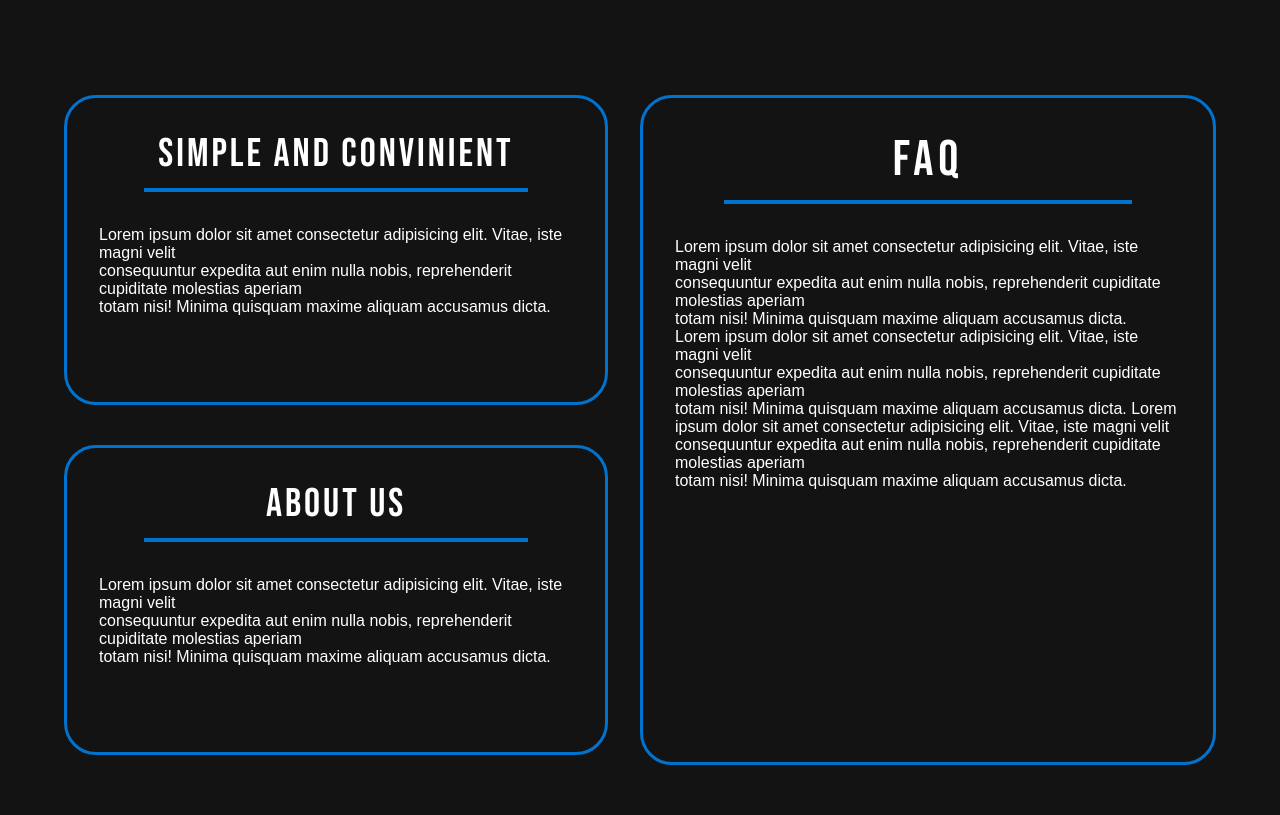
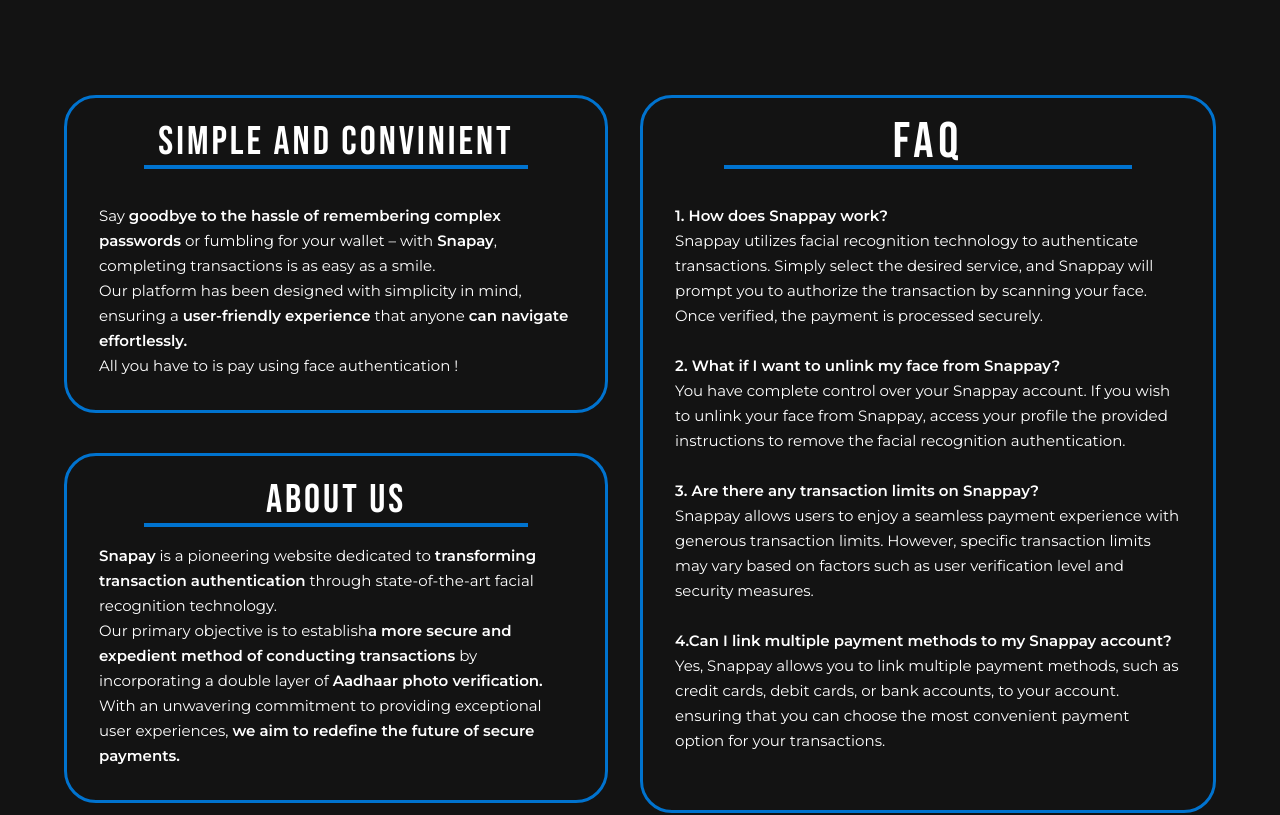
Before and after one commit to TijilM/amex-makeathon2023-SnaPay, a website: page client/index.html in a window 1280 px wide. Shown: the part 840-1655 px from the top of the page. Drawn offline with Linux system fonts and the light colour scheme.

Commit message:
final text content added

```diff
--- a/client/contactUs.css
+++ b/client/contactUs.css
@@ -8,7 +8,7 @@
     padding-bottom: 20px;
   }
   .footer{
-    height: 3vh;
+    height: 8vh;
     background-color: #0073cf;
   }
   .heading{
--- a/client/hero.css
+++ b/client/hero.css
@@ -24,24 +24,28 @@
 .us{
    background-color: #131313;
    color: #fff;
-   height: 120vh;
    display: flex;
    flex-direction: column;
    align-items: center;
    text-align: center;
+   padding-bottom: 4rem;
 }
 .use{
    display: flex;
    justify-content: center;
 
 }
-.para{
+.para,.para1{
    border: 3px solid #0073cf;
    padding: 2rem;
    border-radius: 2rem;
-   height: 30vh;
    text-align: left;
    margin-top: 5vh;
+}
+.para p,.para1 p{
+   font-family: 'Montserrat', sans-serif;
+   font-size: 15px;
+   line-height: 25px;
 }
 .para .heading{
    font-family: 'Bebas Neue', sans-serif;
@@ -63,19 +67,12 @@
    border: 2px solid #0073cf;
    margin-bottom: 1rem;
  }
-.faq .para1{
-   border: 3px solid #0073cf;
-   padding: 2rem;
-   margin-top: 5vh;
-   border-radius: 2rem;
-   height: 75vh;
-   text-align: left;
-}
+
 .context {
    width: 100%;
    position: absolute;
    top: 30vh;
-   z-index: 1; /* Move the context above the animation layer */
+   z-index: 1;
 }
 .context p {
    text-align: center;
@@ -96,10 +93,6 @@
    border: none;
    font-family: 'Bebas Neue', sans-serif;
    text-decoration: none;
-
-   /* position: relative; Add position relative to create stacking context */
-   /* z-index: 1; Move the buttons above the animation layer */
-   /* font-family: 'Montserrat', sans-serif; */
 
 }
 .context .flexBox .btn:hover {
@@ -266,7 +259,6 @@
  }
  .topnav a:hover{
    text-decoration: underline;
-   /* text-decoration-color:#0073cf ; */
    color: #0073cf;
    transform: scale(1.2);
    transition: 0.5s;
--- a/client/index.html
+++ b/client/index.html
@@ -7,7 +7,7 @@
     <title>Snapay</title>
     <script defer type="text/javascript" src="./hero.js"></script>
     <link rel="stylesheet" href="hero.css" />
-    <link rel="icon" type="image/x-icon" href="./images/Snap.png">
+    <link rel="icon" type="image/x-icon" href="./images/Snap.png" />
     <link rel="icon" href="./images/favicon.png" type="image/icon type" />
     <link rel="stylesheet" href="contactUs.css" />
     <link
@@ -64,24 +64,35 @@
               <hr />
               <br />
               <p>
-                Lorem ipsum dolor sit amet consectetur adipisicing elit. Vitae,
-                iste magni velit<br />
-                consequuntur expedita aut enim nulla nobis, reprehenderit
-                cupiditate molestias aperiam <br />
-                totam nisi! Minima quisquam maxime aliquam accusamus dicta.
+                Say
+                <b>goodbye to the hassle of remembering complex passwords</b> or
+                fumbling for your wallet – with <b>Snapay</b>, completing
+                transactions is as easy as a smile. <br />
+                Our platform has been designed with simplicity in mind, ensuring
+                a <b>user-friendly experience</b> that anyone<b>
+                  can navigate effortlessly.</b
+                >
+                <br />
+                All you have to is pay using face authentication !
               </p>
             </div>
             <div id="about">
               <div class="para">
                 <p class="heading">About Us</p>
                 <hr />
-                <br />
                 <p>
-                  Lorem ipsum dolor sit amet consectetur adipisicing elit.
-                  Vitae, iste magni velit<br />
-                  consequuntur expedita aut enim nulla nobis, reprehenderit
-                  cupiditate molestias aperiam <br />
-                  totam nisi! Minima quisquam maxime aliquam accusamus dicta.
+                  <b>Snapay</b> is a pioneering website dedicated to
+                  <b>transforming transaction authentication</b> through
+                  state-of-the-art facial recognition technology. <br />
+                  Our primary objective is to establish<b
+                    >a more secure and expedient method of conducting
+                    transactions</b
+                  >
+                  by incorporating a double layer of
+                  <b>Aadhaar photo verification.</b><br />
+                  With an unwavering commitment to providing exceptional user
+                  experiences,
+                  <b>we aim to redefine the future of secure payments.</b>
                 </p>
               </div>
             </div>
@@ -94,38 +105,52 @@
               <hr />
               <br />
               <p>
-                Lorem ipsum dolor sit amet consectetur adipisicing elit. Vitae,
-                iste magni velit<br />
-                consequuntur expedita aut enim nulla nobis, reprehenderit
-                cupiditate molestias aperiam <br />
-                totam nisi! Minima quisquam maxime aliquam accusamus dicta.<br />
-                Lorem ipsum dolor sit amet consectetur adipisicing elit. Vitae,
-                iste magni velit<br />
-                consequuntur expedita aut enim nulla nobis, reprehenderit
-                cupiditate molestias aperiam <br />
-                totam nisi! Minima quisquam maxime aliquam accusamus dicta.
-                Lorem ipsum dolor sit amet consectetur adipisicing elit. Vitae,
-                iste magni velit<br />
-                consequuntur expedita aut enim nulla nobis, reprehenderit
-                cupiditate molestias aperiam <br />
-                totam nisi! Minima quisquam maxime aliquam accusamus dicta.
+                <b> 1. How does Snappay work?</b><br />
+                Snappay utilizes facial recognition technology to authenticate
+                transactions. Simply select the desired service, and Snappay
+                will prompt you to authorize the transaction by scanning your
+                face. Once verified, the payment is processed securely.
+                <br /><br />
+                <b> 2. What if I want to unlink my face from Snappay? </b><br />
+                You have complete control over your Snappay account. If you wish
+                to unlink your face from Snappay, access your profile the
+                provided instructions to remove the facial recognition
+                authentication.
+                <br /><br />
+                <b>3. Are there any transaction limits on Snappay? </b><br />
+                Snappay allows users to enjoy a seamless payment experience with
+                generous transaction limits. However, specific transaction
+                limits may vary based on factors such as user verification level
+                and security measures.
+                  <br /><br />
+                  <b>
+                  4.Can I link multiple payment methods to my Snappay
+                  account?</b>
+                <br />
+                Yes, Snappay allows you to link multiple payment methods, such
+                as credit cards, debit cards, or bank accounts, to your account.
+                ensuring that you can choose the most convenient payment option
+                for your transactions.
+                <br /><br />
               </p>
             </div>
           </div>
         </div>
       </div>
     </div>
-    <div class="contact">
+    <div class="contact" id="contact">
       <div class="heading">
         <p>Contact Us</p>
         <hr />
       </div>
       <div class="contactUs">
         <div class="heading1">
-          <p> For Complains - abc@gmail.com<br>
-              For Doubts - abc@gmail.com<br>
-              Feedback - abc@gmail.com<br>
-              Others - abc@gmail.com<br></p>
+          <p>
+            For Complains - abc@gmail.com<br />
+            For Doubts - abc@gmail.com<br />
+            Feedback - abc@gmail.com<br />
+            Others - abc@gmail.com<br />
+          </p>
         </div>
         <ul>
           <li>
```
